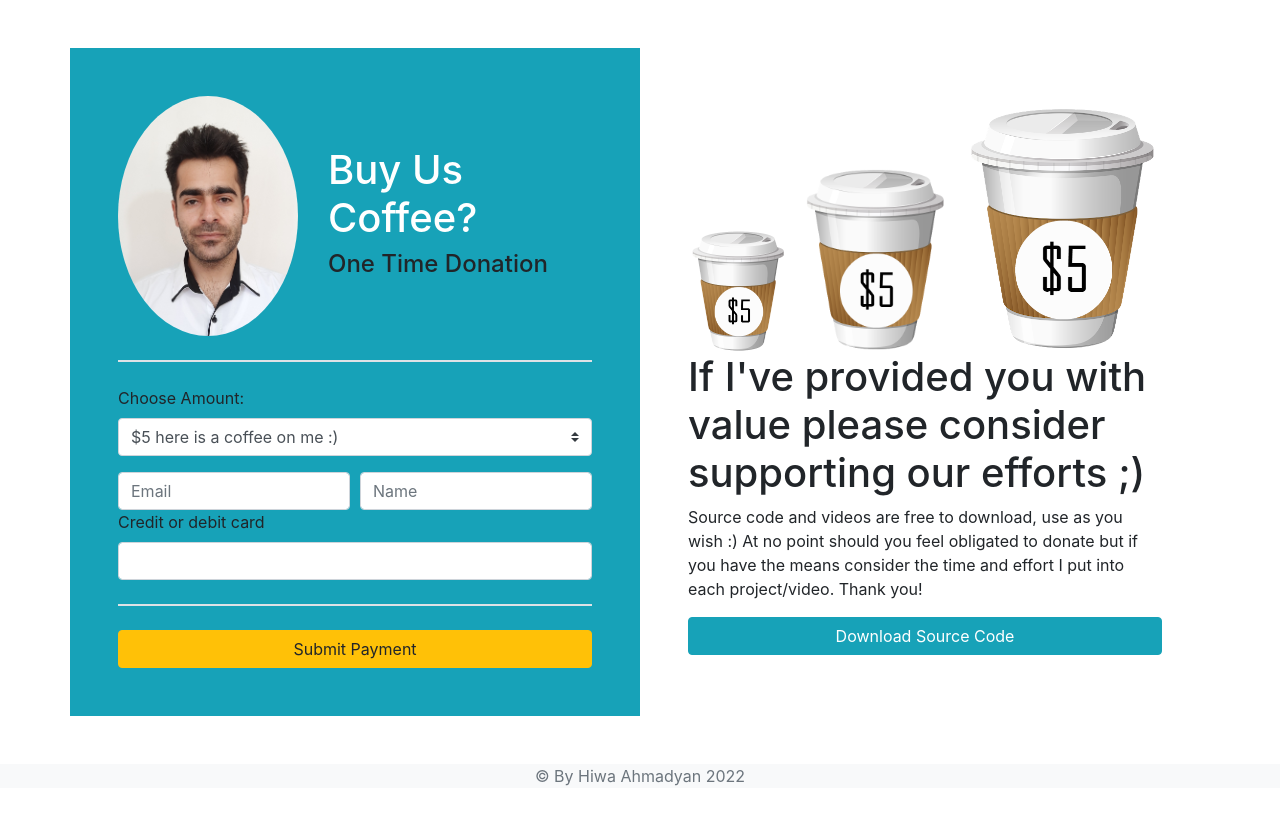
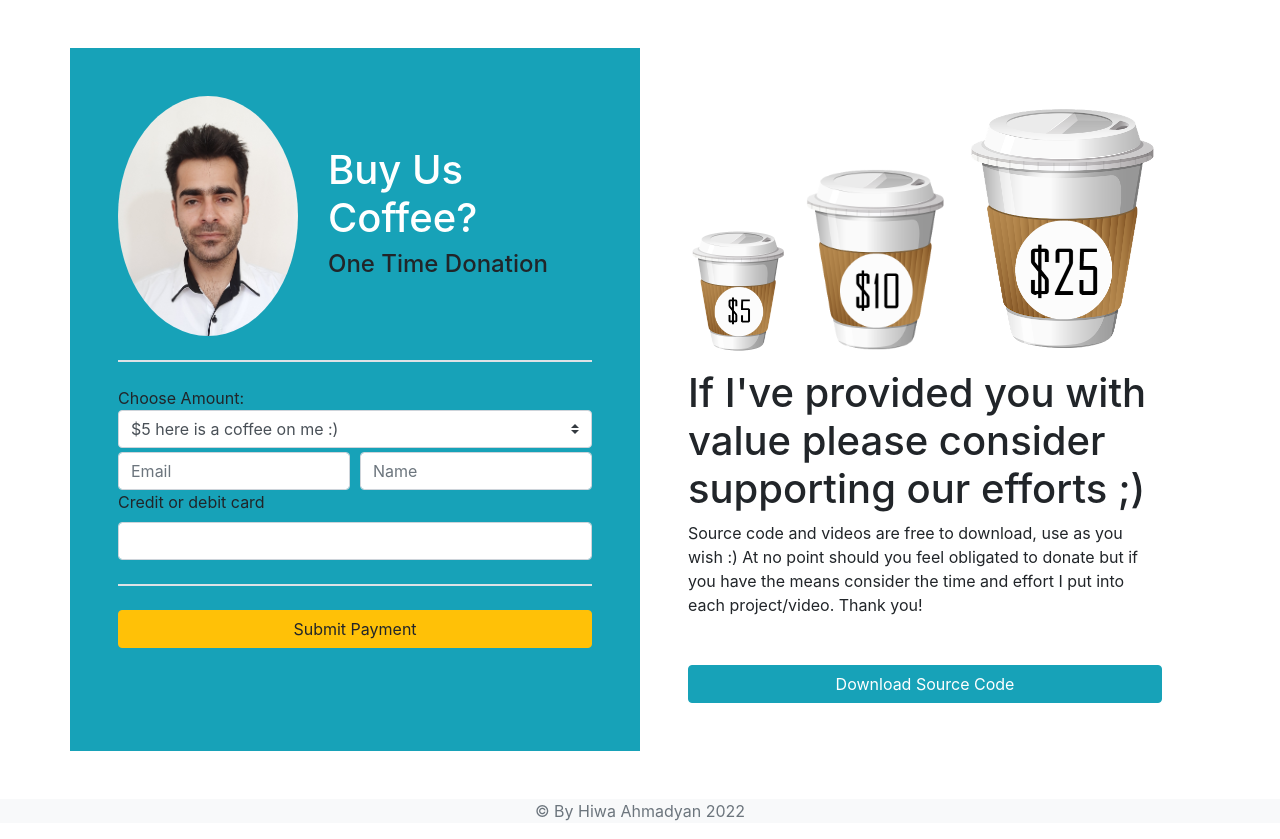
Before and after one commit to Hiwa2719/Stripe_donation, a Django app: page / in a window 1280 px wide. Before the commit the page ends 786 px from the top, so only its background shows below. Run offline with Django 3.2, Linux system fonts and the light colour scheme; parts of the project's set-up code (start-up, migrations or seed data) failed here and were passed over; some libraries are stand-ins or nearby versions.

Commit message:
fixing coffe cups and adding readme.md file

```diff
--- a/basicapp/templates/basicapp/index.html
+++ b/basicapp/templates/basicapp/index.html
@@ -1,6 +1,9 @@
 {% extends 'base.html' %}
 {% load static %}
 
+{% block title %}
+Donation Page
+{% endblock %}
 {% block content %}
 
     <style>
@@ -43,7 +46,7 @@
         <div class="col-md-6 bg-info p-5">
             <div class="row align-items-center">
                 <div class="col-5">
-                        <img src="{% static 'images/Hiwa.JPG' %}" class="rounded-circle img-fluid" alt="">
+                    <img src="{% static 'images/Hiwa.JPG' %}" class="rounded-circle img-fluid" alt="">
                 </div>
                 <div class="col font-weight-bold pr-0">
                     <h1 class="text-white">Buy Us Coffee?</h1>
@@ -54,8 +57,8 @@
             <div class="">
                 <form action="{% url 'basicapp:index' %}" method="post" id="payment-form">
                     {% csrf_token %}
-                    <div class="form-group">
-                        <label for="amount">Choose Amount:</label>
+                    <div class="form-group mb-1">
+                        <div>Choose Amount:</div>
                         <select class="custom-select" name="amount" id="amount">
                             <option value="5" selected>$5 here is a coffee on me :)</option>
                             <option value="10">$10 you helped me so i'm going to help you</option>
@@ -88,14 +91,19 @@
             </div>
         </div>
         <div class="col-md-6 p-5">
-            <div class="d-flex align-items-baseline justify-content-between">
+            <div class="d-flex align-items-baseline justify-content-between mb-3">
                 <img src="{% static 'images/Coffee5.png' %}" alt="" class="img-fluid" style="max-width: 100px">
-                <img src="{% static 'images/Coffee5.png' %}" alt="" class="img-fluid" style="max-width: 150px">
-                <img src="{% static 'images/Coffee5.png' %}" alt="" class="img-fluid" style="max-width: 200px">
+                <img src="{% static 'images/Coffee10.png' %}" alt="" class="img-fluid" style="max-width: 150px">
+                <img src="{% static 'images/Coffee25.png' %}" alt="" class="img-fluid" style="max-width: 200px">
             </div>
             <h1>If I've provided you with value please consider supporting our efforts ;)</h1>
-            <p>Source code and videos are free to download, use as you wish :) At no point should you feel obligated to donate but if you have the means consider the time and effort I put into each project/video. Thank you!</p>
-            <a href="https://github.com/divanov11/buydenniscoffee" class="btn btn-info btn-block">Download Source Code</a>
+            <p>Source code and videos are free to download, use as you wish :) At no point should you feel obligated to
+                donate but if you have the means consider the time and effort I put into each project/video. Thank
+                you!</p>
+            <div class="d-flex justify-content-center mt-5">
+                <a href="https://github.com/divanov11/buydenniscoffee" class="btn btn-info btn-block">Download Source
+                    Code</a>
+            </div>
         </div>
     </div>
 
@@ -130,7 +138,7 @@
         card.mount('#card-element');
 
         // Handle real-time validation errors from the card Element.
-        card.on('change', function(event) {
+        card.on('change', function (event) {
             var displayError = document.getElementById('card-errors');
             if (event.error) {
                 displayError.textContent = event.error.message;
@@ -141,10 +149,10 @@
 
         // Handle form submission.
         var form = document.getElementById('payment-form');
-        form.addEventListener('submit', function(event) {
+        form.addEventListener('submit', function (event) {
             event.preventDefault();
 
-            stripe.createToken(card).then(function(result) {
+            stripe.createToken(card).then(function (result) {
                 if (result.error) {
                     // Inform the user if there was an error.
                     var errorElement = document.getElementById('card-errors');
```
Also changed, not shown: readme.md (added), static/images/index_page_pic.png (added).
